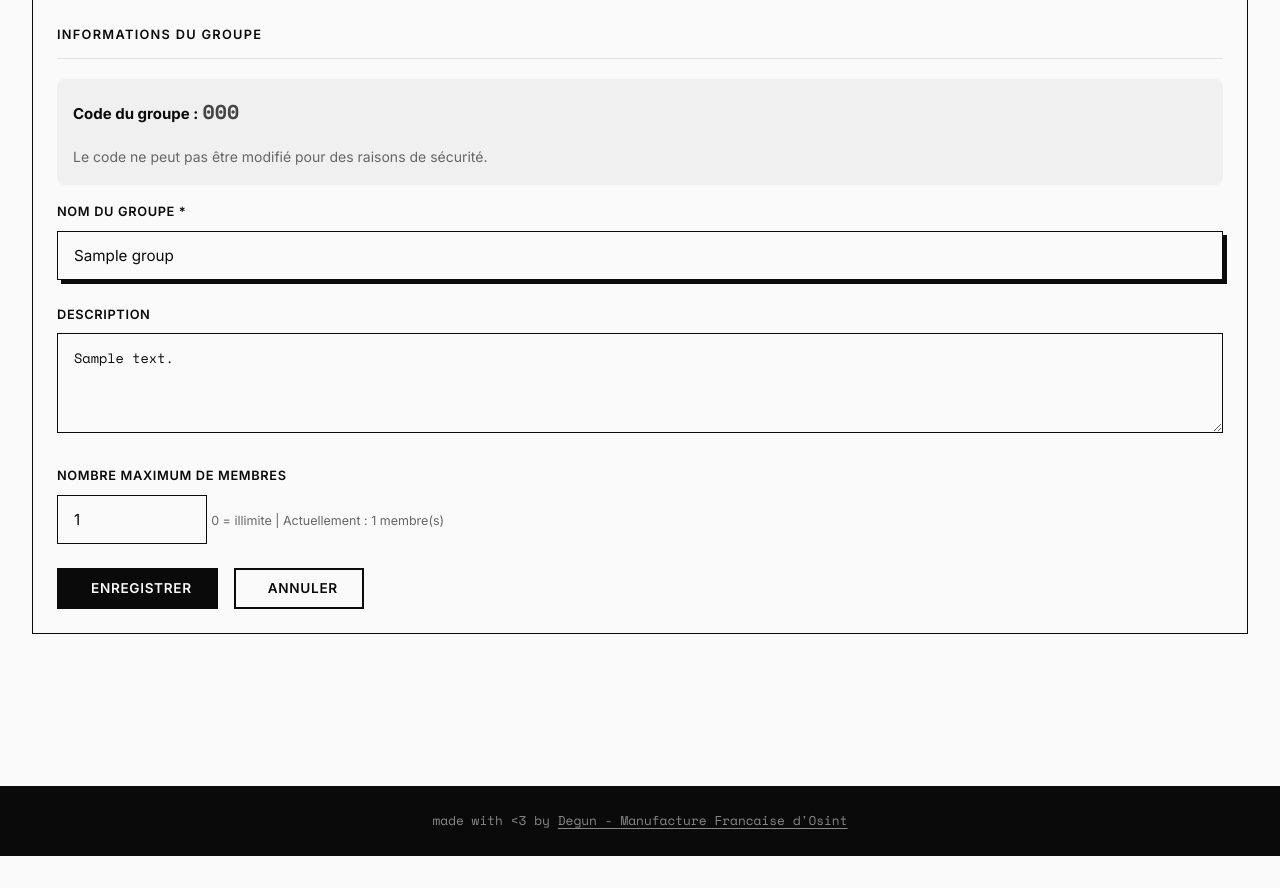
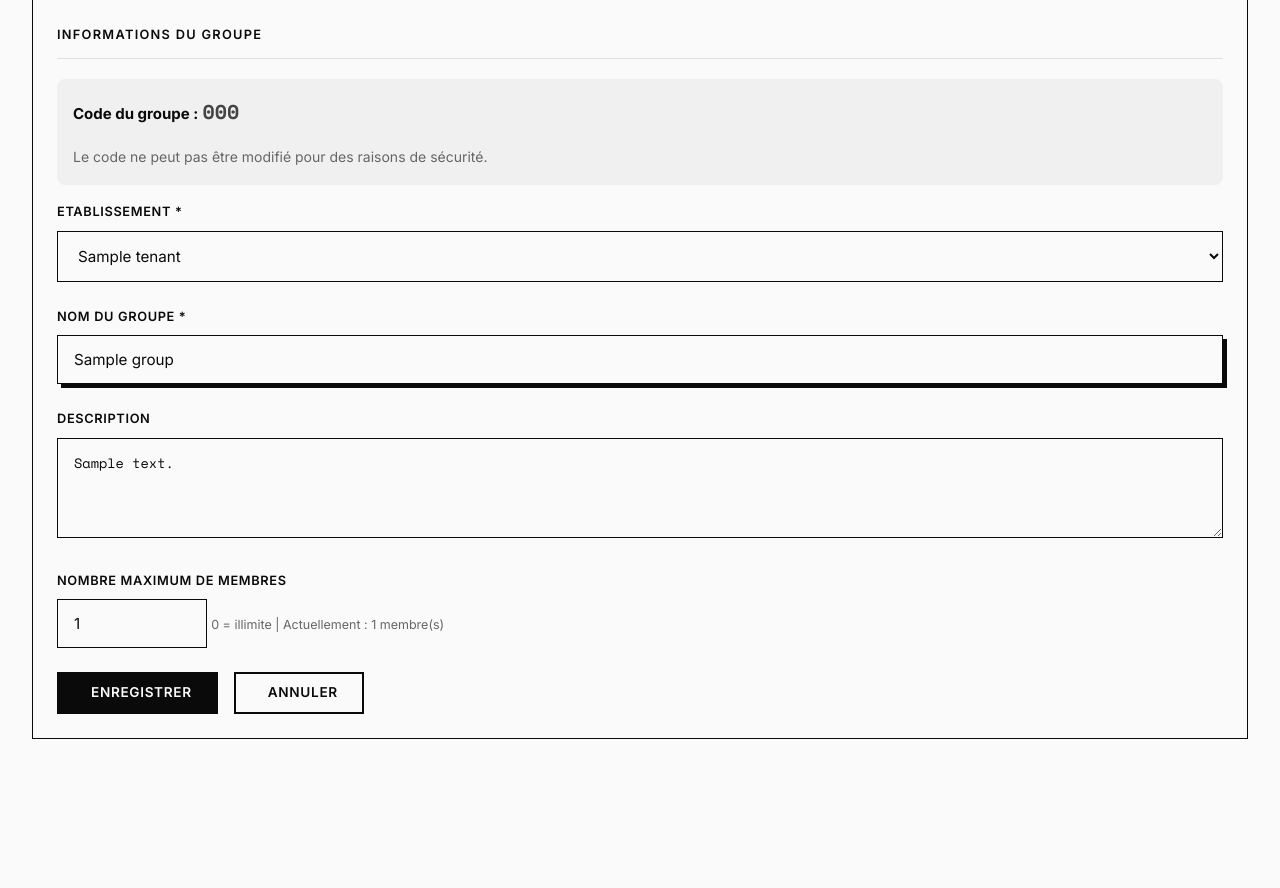
Before and after one commit to degun-osint/BrainNotFound, a Flask app: page /admin/group/1/edit in a window 1280 px wide. Shown: the part 193-1081 px from the top of the page. Before the commit the page ends 1049 px from the top, so only its background shows below. Run offline with Flask 3, Linux system fonts and the light colour scheme; a user stored in the database is signed in; tables that the repository leaves empty hold one stand-in row (values such as "Sample post"); some libraries are stand-ins or nearby versions.

Commit message:
Groupe : établissement toujours visible et obligatoire
- Le champ Établissement ne s'affichait qu'à partir de deux établissements :
  avec un seul il était choisi en silence, avec aucun le groupe était créé
  sans établissement. Il est maintenant toujours visible, obligatoire, et
  guide vers la création d'un établissement s'il n'en existe aucun
- Badge « Sans établissement » dans la liste des groupes, rattachement via
  Modifier
- Corrige les boutons « Nouvel apprenant » / « Importer » de la page Groupe
  (erreur de template sur ?group=)

Co-Authored-By: Claude Opus 5.5 (1M context) <noreply@anthropic.com>

```diff
--- a/app/routes/admin.py
+++ b/app/routes/admin.py
@@ -1268,19 +1268,12 @@ def create_group():
             flash(_l('Le nom du groupe est requis'), 'error')
             return render_template('admin/create_group.html', tenants=tenants)
 
-        # Validate tenant selection for non-superadmins
-        if not current_user.is_superadmin:
-            valid_tenant_ids = [t.id for t in tenants]
-            if tenant_id and tenant_id not in valid_tenant_ids:
-                flash(_l('Vous ne pouvez creer des groupes que dans vos etablissements'), 'error')
-                return render_template('admin/create_group.html', tenants=tenants)
-
-        # Default to first available tenant if not specified
-        if not tenant_id and tenants:
-            tenant_id = tenants[0].id
-
-        tenant = db.session.get(Tenant, tenant_id) if tenant_id else None
-        if tenant and not tenant.can_add_group():
+        # Every group belongs to one of the organizations we administer
+        tenant = next((t for t in tenants if t.id == tenant_id), None)
+        if not tenant:
+            flash(_l('Choisissez un etablissement pour ce groupe'), 'error')
+            return render_template('admin/create_group.html', tenants=tenants)
+        if not tenant.can_add_group():
             flash(_l('Limite de groupes atteinte (%(max)s)', max=tenant.max_groups), 'error')
             return render_template('admin/create_group.html', tenants=tenants)
 
--- /dev/null
+++ b/app/templates/admin/_tenant_field.html
@@ -0,0 +1,26 @@
+{# Organization of a group: always visible, so nobody creates an orphan group by accident #}
+{% macro tenant_field(tenants, selected_id, current_tenant=None) %}
+<div class="form-group">
+    <label class="form-label" for="tenant_id">{{ _('Etablissement') }} *</label>
+    {% if tenants %}
+    {% set selected_id = selected_id or (tenants[0].id if tenants|length == 1 else None) %}
+    <select id="tenant_id" name="tenant_id" class="form-select" required>
+        {% if not selected_id %}
+        <option value="" selected disabled>{{ _('Choisir un etablissement...') }}</option>
+        {% endif %}
+        {% for tenant in tenants %}
+        <option value="{{ tenant.id }}" {{ 'selected' if tenant.id == selected_id }}>{{ tenant.name }}</option>
+        {% endfor %}
+    </select>
+    {% elif current_tenant %}
+    <div><span class="badge badge-info"><i class="iconoir-building"></i> {{ current_tenant.name }}</span></div>
+    {% elif current_user.is_superadmin %}
+    <div class="alert alert-warning mb-0">
+        {{ _("Aucun etablissement n'existe encore : creez-en un avant de creer des groupes.") }}
+        <a href="{{ url_for('tenant.create_tenant') }}">{{ _('Creer un etablissement') }}</a>
+    </div>
+    {% else %}
+    <div class="alert alert-warning mb-0">{{ _("Vous n'administrez aucun etablissement actif.") }}</div>
+    {% endif %}
+</div>
+{% endmacro %}
--- a/app/templates/admin/edit_group.html
+++ b/app/templates/admin/edit_group.html
@@ -1,4 +1,5 @@
 {% extends "base.html" %}
+{% import "admin/_tenant_field.html" as tf with context %}
 
 {% block title %}{{ _('Modifier') }} {{ group.name }} - BrainNotFound{% endblock %}
 
@@ -19,31 +20,7 @@
     </div>
 
     <form method="POST">
-        {% if tenants and tenants|length > 1 %}
-        <div class="form-group">
-            <label class="form-label">{{ _('Etablissement') }} *</label>
-            <div class="searchable-select">
-                <input type="hidden" name="tenant_id" value="{{ group.tenant_id }}">
-                <div class="searchable-select-trigger">
-                    <i class="iconoir-building"></i>
-                    <span>{% for t in tenants %}{% if t.id == group.tenant_id %}{{ t.name }}{% endif %}{% endfor %}</span>
-                    <i class="iconoir-nav-arrow-down"></i>
-                </div>
-                <div class="searchable-select-dropdown">
-                    <div class="searchable-select-search">
-                        <input type="text" placeholder="{{ _('Rechercher un etablissement...') }}">
-                    </div>
-                    <div class="searchable-select-options">
-                        {% for tenant in tenants %}
-                        <div class="searchable-select-option {% if tenant.id == group.tenant_id %}selected{% endif %}" data-value="{{ tenant.id }}">{{ tenant.name }}</div>
-                        {% endfor %}
-                    </div>
-                </div>
-            </div>
-        </div>
-        {% elif tenants and tenants|length == 1 %}
-        <input type="hidden" name="tenant_id" value="{{ tenants[0].id }}">
-        {% endif %}
+        {{ tf.tenant_field(tenants, group.tenant_id, group.tenant) }}
 
         <div class="form-group">
             <label class="form-label" for="name">{{ _('Nom du groupe') }} *</label>
--- a/app/templates/admin/groups.html
+++ b/app/templates/admin/groups.html
@@ -53,6 +53,8 @@
                         </span>
                         {% if group.tenant %}
                         - <span class="badge badge-info">{{ group.tenant.name }}</span>
+                        {% else %}
+                        - <span class="badge badge-warning" data-tooltip="{{ _('Rattachez-le a un etablissement via Modifier') }}">{{ _('Sans etablissement') }}</span>
                         {% endif %}
                     </div>
                     {% if group.description %}
--- a/app/templates/admin/import_users.html
+++ b/app/templates/admin/import_users.html
@@ -38,7 +38,7 @@
         <select id="default_group" name="default_group" class="form-select" required>
             <option value="">-- {{ _('Selectionnez un groupe') }} --</option>
             {% for group in groups %}
-            <option value="{{ group.id }}" {{ 'selected' if group.id == request.args.get('group', type=int) }}>{{ group.name }}</option>
+            <option value="{{ group.id }}" {{ 'selected' if group.id == (request.args.get('group')|int) }}>{{ group.name }}</option>
             {% endfor %}
         </select>
         <small class="text-light">{{ _('Tous les utilisateurs importes seront ajoutes a ce groupe.') }}</small>
```
Also changed, not shown: app/templates/admin/create_group.html (+3 -26 lines), tests/test_group_page.py (+41 -0 lines), translations/en/LC_MESSAGES/messages.po, translations/fr/LC_MESSAGES/messages.po.
